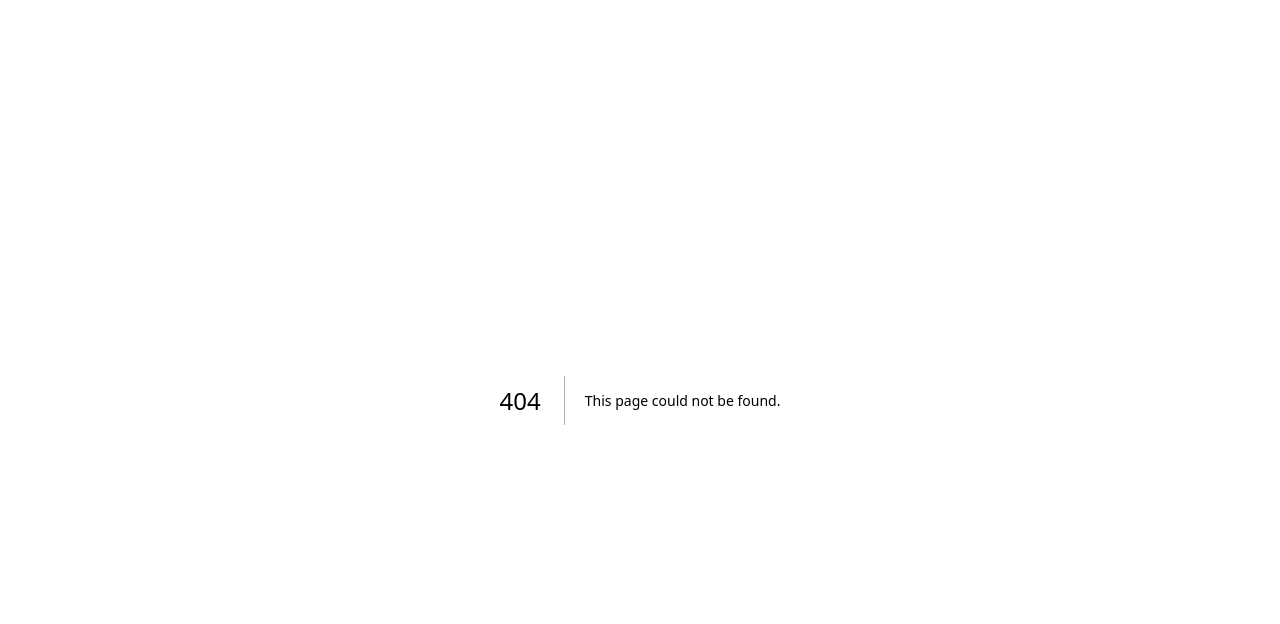
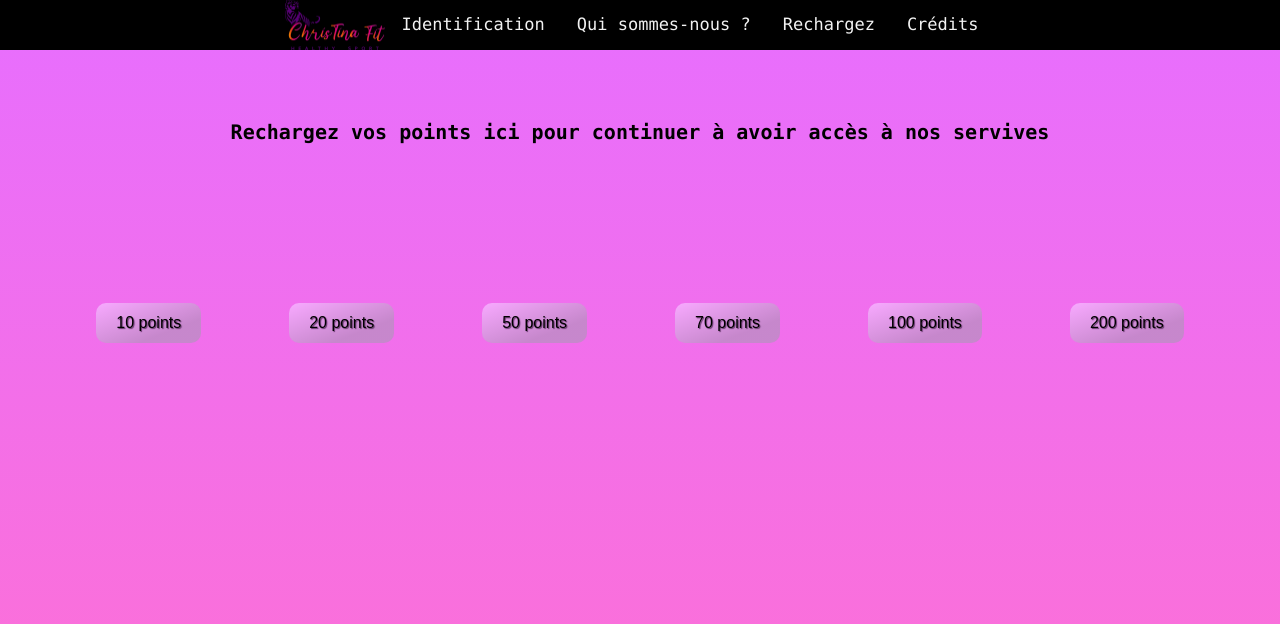
Before and after one commit to Bebel9445/NSI-gestion-entree, a Next.js app in the folder frontend/: page /refill in a window 1280 px wide. Before the commit this address had no page. Shown: the top 624 px of the page. Built offline with nearby package versions, Linux system fonts and the light colour scheme.

Commit message:
Nouvelle page (refill)
nouvelle page refill

```diff
--- /dev/null
+++ b/frontend/src/app/refill/page.module.css
@@ -0,0 +1,88 @@
+.main {
+    font-family: var(--font-mono);
+    width: 100vw;
+    height: 100vh;
+    color: rgb(var(--foreground-rgb));
+    background: linear-gradient(#e76eff, #ff70d2)
+  }
+
+  .a {
+    display:inline-block;
+    width:30px;
+    height:30px;
+    background-color:#ff9cf0;
+    border:1px solid #93579f;
+}
+
+.styled {
+    border: 0;
+    line-height: 2.5;
+    padding: 0 20px;
+    font-size: 1rem;
+    margin:44px;
+    text-align: center;
+    color: #000000;
+    text-shadow: 1px 1px 1px #623468;
+    border-radius: 10px;
+    background-color: rgb(248, 169, 255);
+    background-image: linear-gradient(
+      to top left,
+      rgba(0, 0, 0, 0.2),
+      rgba(0, 0, 0, 0.2) 30%,
+      rgba(0, 0, 0, 0)
+    );
+  }
+
+  .styled:hover {
+    background-color: rgb(150, 91, 143);
+    color:white;
+  }
+
+.espace{
+    grid: 100%;
+}
+
+.texte{
+    font-size: 20px;
+    text-align: center;
+    margin-top: 70px;
+}
+
+.center{
+    display: flex;
+    justify-content: center;
+    align-items: baseline;
+}
+
+.boite{
+    display: flex;
+    justify-content: center;
+    align-items: center;
+    margin-top: 9vw;
+}
+
+.topnav {
+    top: 0;
+    background-color: black;
+    overflow: hidden;
+    width: 100vw;
+    list-style: none;
+    justify-content:center;
+    display:flex;
+  }
+  .topnav a {
+    float: left;
+    color: #f2f2f2;
+    text-align: center, top;
+    padding: 14px 16px;
+    text-decoration: none;
+    font-size: 17px;
+  }
+  .topnav a:hover {
+    background-color: #ddd;
+    color: black;}
+
+    .topnav a.active {
+      background-color: #04AA6D;
+      color: white;
+    }
--- /dev/null
+++ b/frontend/src/app/refill/page.tsx
@@ -0,0 +1,65 @@
+import Image from "next/image";
+import styles from "./page.module.css";
+import Link from "next/link";
+export default function Refill() {
+    return (
+        <main className={styles.main}>
+            <div className={styles.topnav}>
+                <Image
+                    src="/Logo v4 (Tigre).jpg"
+                    width={100}
+                    height={50}
+                    className={styles.logo} alt={""}        />
+                <Link href="http://localhost:3000/register"
+                >
+                <li>
+                    Identification
+                </li>
+                </Link>
+
+                <a
+                href="https://nextjs.org/learn?utm_source=create-next-app&utm_medium=appdir-template&utm_campaign=create-next-app"
+                className={styles.card}
+                target="_blank"
+                rel="noopener noreferrer"
+                >
+                <li>
+                    Qui sommes-nous ?
+                </li>
+                </a>
+
+                <Link
+                href="http://localhost:3000/refill"
+                target="_blank"
+                rel="noopener noreferrer"
+                >
+                <li>
+                    Rechargez
+                </li>
+                </Link>
+
+                <a
+                href="https://vercel.com/new?utm_source=create-next-app&utm_medium=appdir-template&utm_campaign=create-next-app"
+                className={styles.card}
+                target="_blank"
+                rel="noopener noreferrer"
+                >
+                <li>
+                    Crédits </li>
+                </a>
+      </div>
+            <div className={styles.center}>
+                <h2 className={styles.texte}> Rechargez vos points ici pour continuer à avoir accès à nos servives</h2>
+            </div>
+            <div className={styles.boite}>
+                <button className={styles.styled} type="button">10 points </button>
+                <button className={styles.styled} type="button">20 points </button>
+                <button className={styles.styled} type="button">50 points </button>
+                <br></br>
+                <button className={styles.styled} type="button">70 points </button>
+                <button className={styles.styled} type="button">100 points </button>
+                <button className={styles.styled} type="button">200 points </button>
+            </div>
+        </main>
+    )
+}
```
Also changed, not shown: frontend/src/app/page.tsx (+8 -13 lines).
